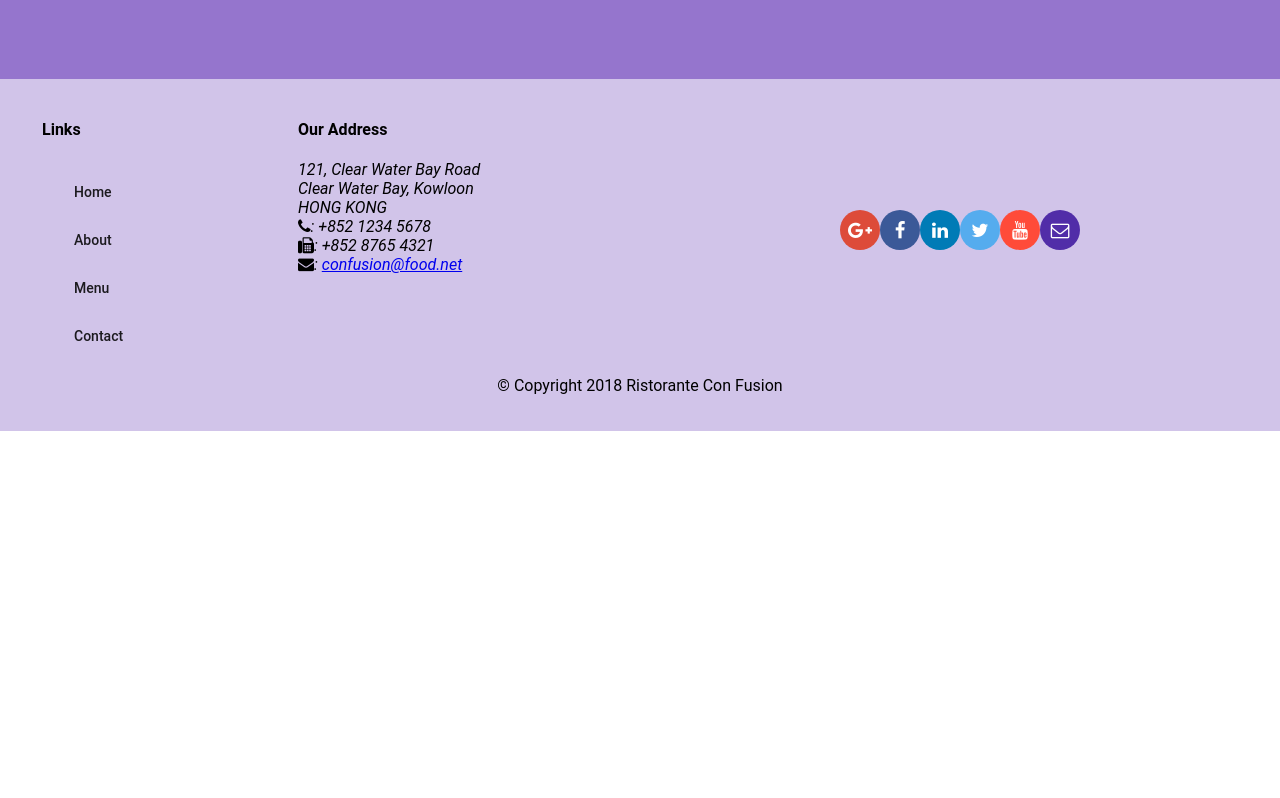
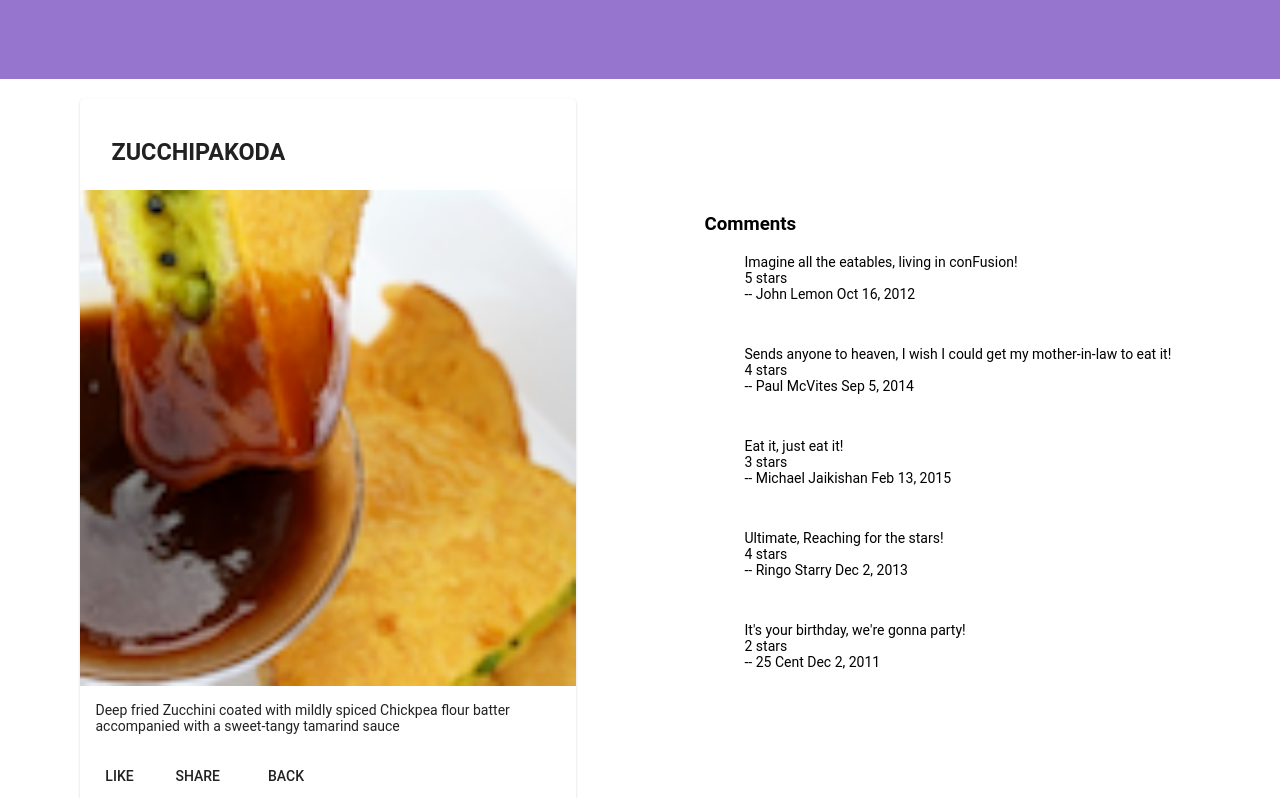
Before and after one commit to mjudge4/conFusion, an Angular app: page /dishdetail/1 in a window 1280 px wide. Before the commit this address led to /. Shown: the part 260-1058 px from the top of the page. Before the commit the page ends 800 px from the top, so only its background shows below. Built offline with nearby package versions, Linux system fonts and the light colour scheme.

Commit message:
Single Page Applications Part 2

```diff
--- a/src/app/app-routing/routes.ts
+++ b/src/app/app-routing/routes.ts
@@ -9,6 +9,7 @@
 export const routes: Routes = [
   { path: 'home', component: HomeComponent },
   { path: 'menu', component: MenuComponent },
+  { path: 'dishdetail/:id', component: DishdetailComponent },
   { path: 'contactus', component: ContactComponent },
   { path: 'about', component: AboutComponent },
   { path: '', redirectTo: '/home', pathMatch: 'full' }
--- a/src/app/dishdetail/dishdetail.component.html
+++ b/src/app/dishdetail/dishdetail.component.html
@@ -21,6 +21,7 @@
       <mat-card-actions>
         <button mat-button>LIKE</button>
         <button mat-button>SHARE</button>
+        <button mat-button (click)="goBack()">BACK</button>
       </mat-card-actions>
     </mat-card>
 
--- a/src/app/dishdetail/dishdetail.component.ts
+++ b/src/app/dishdetail/dishdetail.component.ts
@@ -1,5 +1,8 @@
-import { Component, OnInit, Input } from '@angular/core';
+import { Component, OnInit } from '@angular/core';
+import { Params, ActivatedRoute } from '@angular/router';
+import { Location } from '@angular/common';
 import { Dish } from '../shared/dish';
+import { DishService } from '../services/dish.service';
 
 
 @Component({
@@ -9,12 +12,22 @@
 })
 export class DishdetailComponent implements OnInit {
 
-	@Input()
+
 	dish = Dish;
 
-  constructor() { }
+  constructor(private dishService: DishService,
+    private route: ActivatedRoute,
+    private location: Location) { }
+
+
 
   ngOnInit() {
+    let id = this.route.snapshot.params['id'];
+    this.dish = this.dishService.getDish(id);
+  }
+
+  goBack(): void {
+    this.location.back();
   }
 
 }
--- a/src/app/footer/footer.component.html
+++ b/src/app/footer/footer.component.html
@@ -8,10 +8,10 @@
       <div fxFlex="40" fxFlexOffset="20px">
         <h4>Links</h4>
         <mat-list>
-          <mat-list-item><a mat-button>Home</a></mat-list-item>
-          <mat-list-item><a mat-button>About</a></mat-list-item>
+          <mat-list-item><a mat-button routerLink="/home" >Home</a></mat-list-item>
+          <mat-list-item><a mat-button routerLink="/menu">About</a></mat-list-item>
           <mat-list-item><a mat-button>Menu</a></mat-list-item>
-          <mat-list-item><a mat-button>Contact</a></mat-list-item>
+          <mat-list-item><a mat-button routerLink="/contactus">Contact</a></mat-list-item>
         </mat-list>
       </div>
       <div fxFlex="55">
--- a/src/app/menu/menu.component.html
+++ b/src/app/menu/menu.component.html
@@ -11,7 +11,7 @@
 
   <div fxFlex>
     <mat-grid-list cols="2" rowHeight="200px">
-    <mat-grid-tile *ngFor="let dish of dishes" (click) = "onSelect(dish)">
+    <mat-grid-tile *ngFor="let dish of dishes" [routerLink]="['/dishdetail', dish.id]">
       <img height="200px" src={{dish.image}} alt={{dish.name}}>
       <mat-grid-tile-footer>
       <h1> {{dish.name | uppercase}} </h1>
@@ -20,7 +20,7 @@
   </mat-grid-list>
   </div>
 
-  <app-dishdetail [dish]="selectedDish"></app-dishdetail>
+
 
 
 
```
